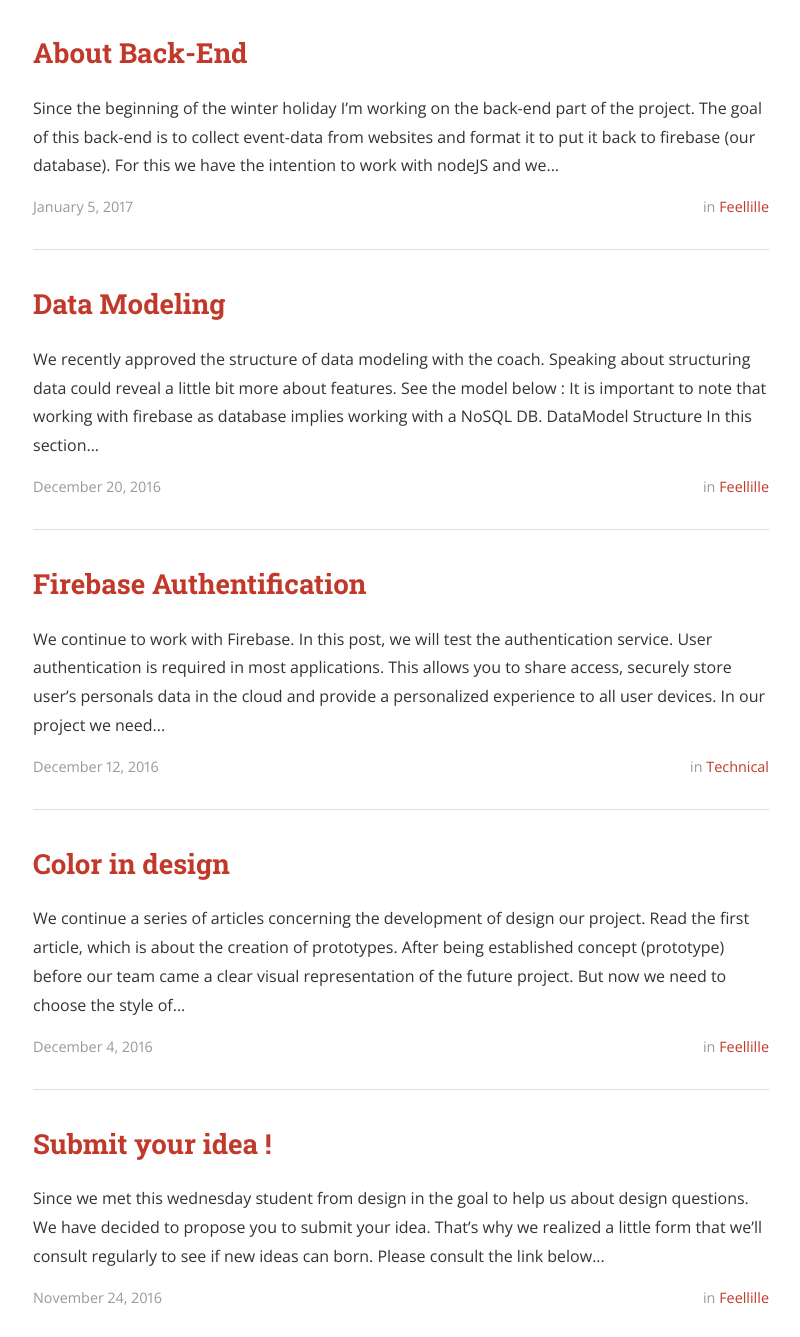
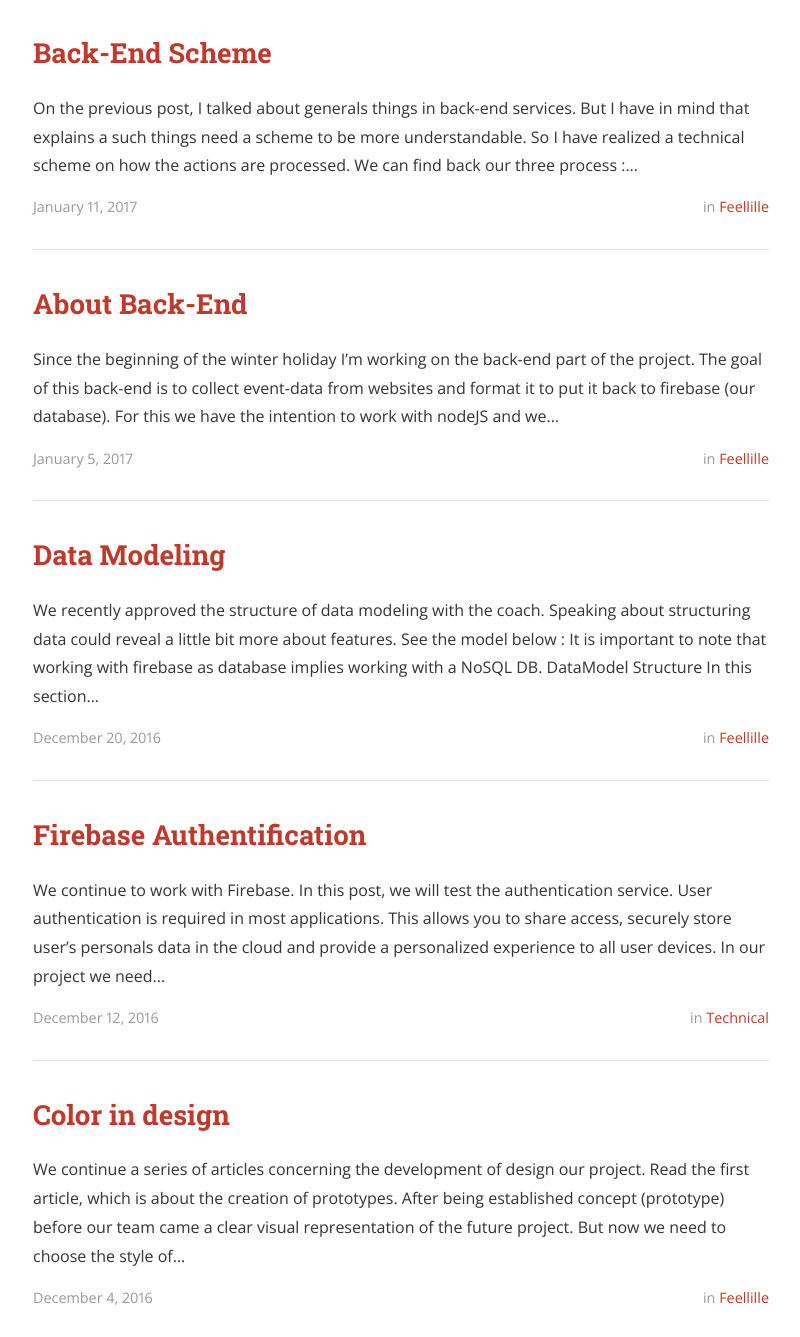
Before and after one commit to LinaEfer/FeelLilleDevBlog, a Jekyll site: the page built from index.html, in a window 1280 px wide and 1400 px high, scrolled down 484 px, cut to the strip 63-1400 px from the top of the window. Shown: the whole strip, without its empty margins (239-1039 px from the left). Built offline with Jekyll 4.4.1, drawn with Linux system fonts in a browser that asks for light colours; nearby versions of some CDN libraries; the list of posts is cut into pages by our own code; a style sheet for code colours, icons or effects is not loaded.

Commit message:
new post : BackEkEndScheme

````diff
--- a/_posts/2016-12-12-FirebaseAuth.markdown
+++ b/_posts/2016-12-12-FirebaseAuth.markdown
@@ -72,7 +72,7 @@ FriendlyChat.prototype.signIn = function() {
 };
 ```
 
-Example for Twitter Sign-in:
+**Example for Twitter Sign-in:**
 {: style="text-align: justify; font-family: Verdana, Geneva, sans-serif"}
 
 ```javascript
--- /dev/null
+++ b/_posts/2017-01-11-BackEndScheme.markdown
@@ -0,0 +1,25 @@
+---
+layout: post
+title:  Back-End Scheme
+date:   2017-01-11 12:55:20
+author: JF
+categories: FeelLille
+tags:	Back-End xpath json node
+---
+
+On the previous post, I talked about generals things in back-end services. But I have in mind that explains a such things need a scheme to be more understandable. So I have realized a technical scheme on how the actions are processed.
+{: style="text-align: justify; font-family: Verdana, Geneva, sans-serif"}
+
+<img src="../../../../assets/posts/BackEnd.png">
+
+
+
+We can find back our three process :
+{: style="text-align: justify; font-family: Verdana, Geneva, sans-serif"}
+
+* xpath extract info from sources and put it into a json file (datas.json) after deleted duplicates and empty/incomplete results.
+* evaluate takes to input to sort what to update in database and returns an array written in a jsonfile (datas2.json). Inputs are :
+   * a database (firebase) query returning values from the base.
+   * datas.json returning the previous results.
+* update will just add or update value on the db put in datas2.json
+{: style="text-align: justify; font-family: Verdana, Geneva, sans-serif"}
````
